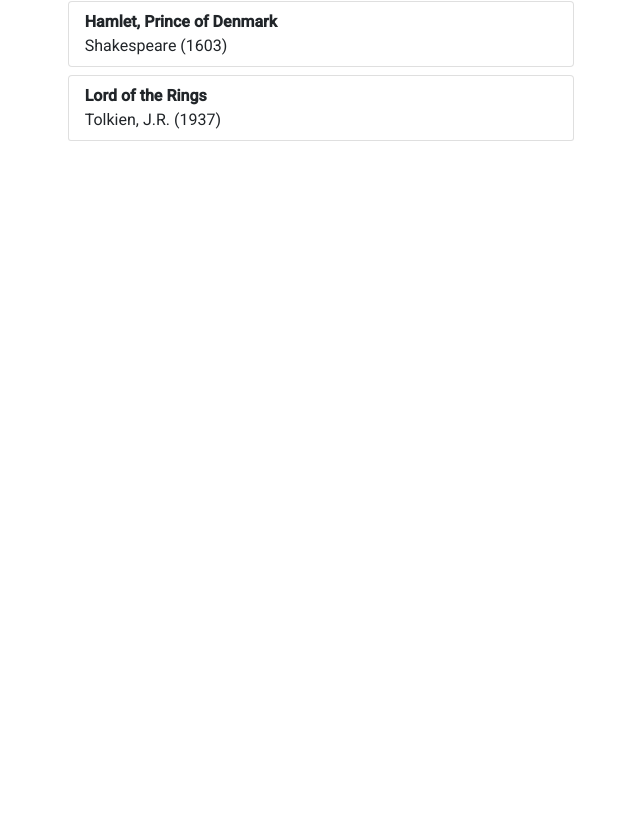
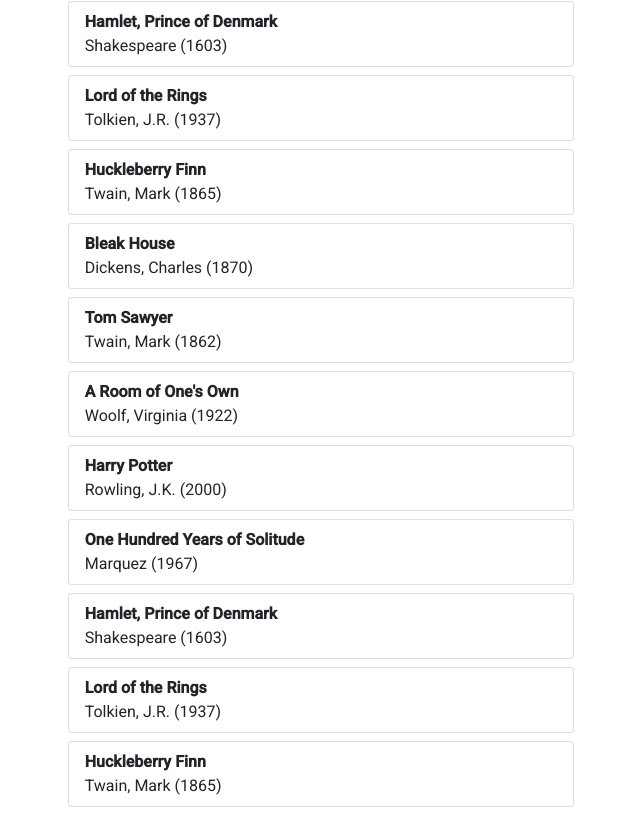
Before and after one commit to QPNlqS/login, an Angular app: page /home in a window 1280 px wide. Shown: the part 861-1675 px from the top of the page, without its empty margins (586-1226 px from the left). Before the commit the page ends 1058 px from the top, so only its background shows below. Built offline with nearby package versions, Linux system fonts and the light colour scheme; sample sign-in values are in the browser's storage.

Commit message:
Modify fake data

```diff
--- a/src/app/login/guard/auth-guard.ts
+++ b/src/app/login/guard/auth-guard.ts
@@ -6,9 +6,13 @@ import { UserService } from '../../services/user.service';
   providedIn: 'root',
 })
 export class AuthGuard implements CanActivate {
-  constructor(private userService: UserService) {}
+  constructor(private userService: UserService, private router: Router) {}
 
   canActivate() {
-    return this.userService.isUserLoggedIn();
+    if (!this.userService.isUserLoggedIn()) {
+      this.router.navigate(['login']);
+      return false;
+    }
+    return true;
   }
 }
--- a/src/app/user.json
+++ b/src/app/user.json
@@ -69,6 +69,86 @@
       "title": "Lord of the Rings",
       "author": "Tolkien, J.R.",
       "year": 1937
+    },
+    {
+      "title": "Huckleberry Finn",
+      "author": "Twain, Mark",
+      "year": 1865
+    },
+    {
+      "title": "Bleak House",
+      "author": "Dickens, Charles",
+      "year": 1870
+    },
+    {
+      "title": "Tom Sawyer",
+      "author": "Twain, Mark",
+      "year": 1862
+    },
+    {
+      "title": "A Room of One's Own",
+      "author": "Woolf, Virginia",
+      "year": 1922
+    },
+    {
+      "title": "Harry Potter",
+      "author": "Rowling, J.K.",
+      "year": 2000
+    },
+    {
+      "title": "One Hundred Years of Solitude",
+      "author": "Marquez",
+      "year": 1967
+    },
+    {
+      "title": "Hamlet, Prince of Denmark",
+      "author": "Shakespeare",
+      "year": 1603
+    },
+    {
+      "title": "Lord of the Rings",
+      "author": "Tolkien, J.R.",
+      "year": 1937
+    },
+    {
+      "title": "Huckleberry Finn",
+      "author": "Twain, Mark",
+      "year": 1865
+    },
+    {
+      "title": "Bleak House",
+      "author": "Dickens, Charles",
+      "year": 1870
+    },
+    {
+      "title": "Tom Sawyer",
+      "author": "Twain, Mark",
+      "year": 1862
+    },
+    {
+      "title": "A Room of One's Own",
+      "author": "Woolf, Virginia",
+      "year": 1922
+    },
+    {
+      "title": "Harry Potter",
+      "author": "Rowling, J.K.",
+      "year": 2000
+    },
+    {
+      "title": "One Hundred Years of Solitude",
+      "author": "Marquez",
+      "year": 1967
+    },
+    {
+      "title": "Hamlet, Prince of Denmark",
+      "author": "Shakespeare",
+      "year": 1603
+    },
+    {
+      "title": "Lord of the Rings",
+      "author": "Tolkien, J.R.",
+      "year": 1937
     }
   ]
 }
```
